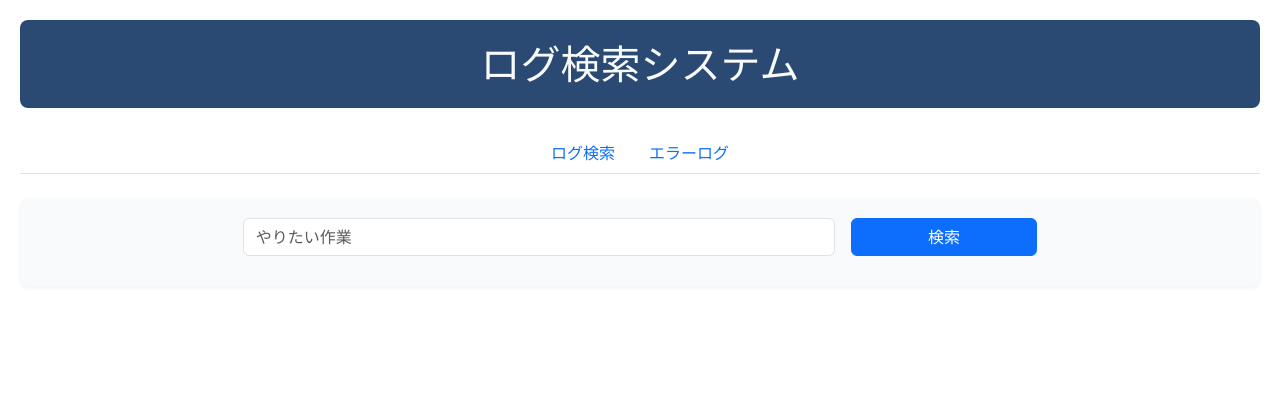
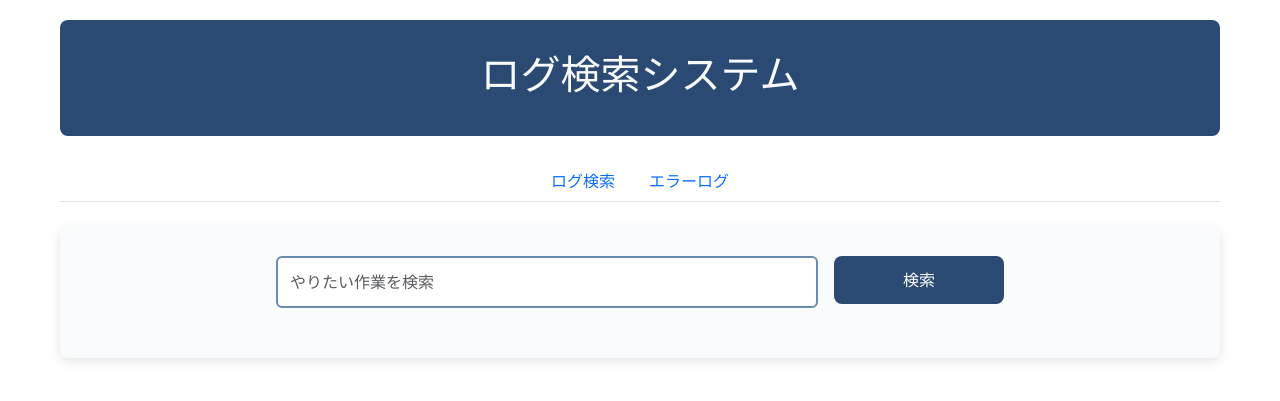
Before and after one commit to vumichien/ntt-backend, a Django app: page /process-log/ in a window 1280 px wide. Shown: the top 401 px of the page. Run offline with Django 5.2, Linux system fonts and the light colour scheme.

Commit message:
improve UI better

```diff
--- a/logsearch/processlog/static/processlog/css/style.css
+++ b/logsearch/processlog/static/processlog/css/style.css
@@ -1,99 +1,193 @@
+/* Global app container styling */
 .app-container {
-  max-width: 1600px;
+  max-width: 1200px;
   margin: 0 auto;
   padding: 20px;
 }
 
+/* Header */
 .app-header {
-  background-color: #2A4A73; /* Nhạt hơn Bedazzled Blue */
-  padding: 20px;
+  background-color: #2A4A73; /* Deep blue */
+  padding: 30px;
   text-align: center;
   border-radius: 8px;
+  margin-bottom: 30px;
+  color: #F8FAFC;
+  font-size: 2rem;
+  font-weight: bold;
+}
+
+/* Main content area styling */
+.app-main {
+  background-color: #F9FBFD;
+  border-radius: 8px;
+  padding: 30px;
+  box-shadow: 0 4px 12px rgba(0, 0, 0, 0.1);
+}
+
+/* Search bar */
+.search-bar {
+  border: 2px solid #6B8CAE;
+  border-radius: 8px;
+  padding: 12px 16px;
+  font-size: 1rem;
+}
+
+.search-button {
+  padding: 12px 16px;
+  background-color: #D64550; /* Burnt Sienna Orange */
+  color: #ffffff;
+  border: none;
+  border-radius: 8px;
+  font-size: 1rem;
+  transition: background-color 0.3s ease;
+}
+
+.search-button:hover {
+  background-color: #B83B45; /* Darker Sienna */
+}
+
+/* Card styling */
+.card {
+  background-color: #ffffff;
+  border-radius: 8px;
+  box-shadow: 0 4px 8px rgba(0, 0, 0, 0.05);
+  padding: 20px;
   margin-bottom: 20px;
 }
 
-.app-header h1 {
-  margin: 0;
-  color: #F8FAFC; /* Nhạt hơn Light background color */
+.card-header {
+  padding: 12px 16px;
+  font-size: 1.2rem;
+  font-weight: bold;
 }
 
-.app-main {
-  background-color: #F8FAFC; /* Nhạt hơn Light background color */
-  border-radius: 8px;
+.card-body {
   padding: 20px;
-  box-shadow: 0 2px 4px rgba(0, 0, 0, 0.05);
 }
 
-/* Styles for aligning the search bar and buttons */
-.search-row {
-  display: flex;
-  align-items: center;
-  justify-content: space-between;
+.card-title {
+  font-size: 1.25rem;
   margin-bottom: 20px;
 }
 
-.search-container {
-  display: flex;
-  gap: 10px;
-  align-items: center;
+/* Form input */
+.form-control {
+  border: 2px solid #6B8CAE;
+  border-radius: 6px;
+  padding: 12px;
+  margin-bottom: 20px;
+  font-size: 1rem;
 }
 
-.search-input {
-  flex: 1;
-  padding: 10px;
-  border: 1px solid #6B8CAE; /* Nhạt hơn Lighter blue */
-  border-radius: 4px;
-  font-size: 14px;
+/* Buttons */
+.btn-success {
+  background-color: #28A745;
+  border: none;
+  font-size: 1rem;
+  padding: 12px;
+  border-radius: 8px;
+  transition: background-color 0.3s ease;
 }
 
-.search-button {
-  padding: 10px 16px;
-  background-color: #D64550; /* Nhạt hơn Burnt Sienna Orange */
-  color: white;
-  border: none;
-  border-radius: 4px;
-  cursor: pointer;
-  font-size: 14px;
-  transition: background-color 0.3s;
+.btn-success:hover {
+  background-color: #218838;
 }
 
-.search-button:hover {
-  background-color: #B83B45; /* Nhạt hơn Darker Burnt Sienna */
+.btn-primary {
+  background-color: #2A4A73;
+  border: none;
+  font-size: 1rem;
+  padding: 12px;
+  border-radius: 8px;
+  transition: background-color 0.3s ease;
 }
 
-.error-log-details .react-flow__node {
-  padding: 10px;
-  border-radius: 5px;
-  font-size: 12px;
+.btn-primary:hover {
+  background-color: #223C5B;
 }
 
-.error-log-details .react-flow__edge-path {
-  stroke: #555;
-  stroke-width: 2;
+/* Results styling */
+.result-card {
+  border: none;
+  background-color: #F9FBFD;
+  box-shadow: 0 4px 12px rgba(0, 0, 0, 0.05);
+  border-radius: 10px;
 }
 
-.error-log-details .react-flow__edge-text {
-  font-size: 12px;
+.result-header {
+  background-color: #2A4A73;
+  color: white;
+  padding: 12px;
+  border-radius: 10px 10px 0 0;
+  font-size: 1.1rem;
 }
 
-.import-button {
-  height: 100%;
-  white-space: nowrap;
+.result-card .card-body {
+  padding: 16px;
 }
 
-/* Error log import button container */
-.import-error-container {
-  display: flex;
-  justify-content: flex-end;
-  margin-bottom: 10px;
+.result-card .btn {
+  background-color: #D64550;
+  color: white;
+  border-radius: 0 0 10px 10px;
 }
 
-.log-details {
-    max-width: 800px;
-    margin: 0 auto;
-    padding: 20px;
+.result-card .btn:hover {
+  background-color: #B83B45;
 }
 
+/* Question and Task Cards */
+#案件Card, #questionCard {
+  margin-top: 20px;
+  padding: 20px;
+  background-color: #ffffff;
+  border-radius: 10px;
+  box-shadow: 0 4px 8px rgba(0, 0, 0, 0.1);
+}
+/* Timeline content for log details */
+.timeline-content {
+    margin-left: 40px;
+    background: #F8FAFC;
+    padding: 16px;
+    border-radius: 8px;
+    box-shadow: 0 2px 6px rgba(0, 0, 0, 0.08);
+    display: flex;
+    flex-direction: column;
+    align-items: center;
+    max-width: 100%; /* Ensure timeline content stays within the container */
+}
+
+/* Ensure the images are responsive and don't grow too large */
+.captured-image {
+    max-width: 100%; /* Responsive image width */
+    max-height: 300px; /* Limit the max height */
+    height: auto; /* Maintain aspect ratio */
+    width: auto; /* Maintain aspect ratio */
+    border-radius: 4px;
+    margin-bottom: 12px;
+    object-fit: contain; /* Ensure image fits within the container */
+}
+
+.timeline-item {
+    margin-bottom: 30px;
+    position: relative;
+    display: flex;
+    justify-content: center;
+}
+
+.timeline-content::before {
+    content: '';
+    position: absolute;
+    left: 20px;
+    top: 20px;
+    width: 16px;
+    height: 16px;
+    background: #D64550;
+    border-radius: 50%;
+}
+
+/* Log summary styles */
 .log-summary {
     background-color: #E3EBF5;
     padding: 12px;
@@ -114,106 +208,3 @@
 .summary-value {
     color: #6B8CAE;
 }
-
-.timeline {
-    position: relative;
-    padding: 20px 0;
-}
-
-.timeline::before {
-    content: '';
-    position: absolute;
-    top: 0;
-    bottom: 0;
-    left: 20px;
-    width: 2px;
-    background: #D64550;
-}
-
-.timeline-item {
-    margin-bottom: 30px;
-    position: relative;
-}
-
-.timeline-content {
-    margin-left: 40px;
-    background: #F8FAFC;
-    padding: 16px;
-    border-radius: 8px;
-    box-shadow: 0 2px 6px rgba(0, 0, 0, 0.08);
-}
-
-.timeline-content::before {
-    content: '';
-    position: absolute;
-    left: 20px;
-    top: 20px;
-    width: 16px;
-    height: 16px;
-    background: #D64550;
-    border-radius: 50%;
-}
-
-.captured-image {
-    width: 100%;
-    height: auto;
-    border-radius: 4px;
-    margin-bottom: 12px;
-}
-
-.explanation {
-    font-size: 15px;
-    line-height: 1.5;
-    color: #2A4A73;
-    margin-bottom: 8px;
-}
-
-.action-time {
-    color: #6B8CAE;
-    font-size: 13px;
-}
-
-.btn-secondary {
-    background-color: #6B8CAE;
-    color: white;
-    border: none;
-}
-
-.btn-secondary:hover {
-    background-color: #2A4A73;
-}
-
-.timeline-item.highlighted {
-    background-color: rgba(255, 255, 0, 0.1);
-    border-left: 3px solid #ffd700;
-}
-
-.explanation.highlighted-text {
-    font-weight: bold;
-    color: #d64550;
-}
-/* Add margin and padding to the cards */
-.card {
-  background-color: #FFFFFF;
-  border-radius: 8px;
-  box-shadow: 0 2px 6px rgba(0, 0, 0, 0.1);
-  margin-bottom: 20px;
-  padding: 20px;
-}
-
-.card-body {
-  padding: 20px;
-}
-
-.card-title {
-  font-size: 1.25rem;
-  margin-bottom: 15px;
-}
-
-input.form-control {
-  margin-bottom: 10px;
-}
-
-#案件Card, #questionCard {
-  display: none;
-}
--- a/logsearch/processlog/templates/processlog/process_log.html
+++ b/logsearch/processlog/templates/processlog/process_log.html
@@ -6,10 +6,10 @@
 <form id="searchForm" class="mb-4">
     <div class="row g-3 justify-content-center">
         <div class="col-md-6">
-            <input type="text" class="form-control" placeholder="やりたい作業" name="search_query" id="searchInput">
+            <input type="text" class="form-control search-bar" placeholder="やりたい作業を検索" name="search_query" id="searchInput">
         </div>
         <div class="col-md-2">
-            <button type="submit" class="btn btn-primary w-100">検索</button>
+            <button type="submit" class="btn btn-primary w-100 search-button">検索</button>
         </div>
     </div>
 </form>
@@ -19,16 +19,20 @@
 
 <!-- 案件 Form (in a card) -->
 <div id="案件Card" class="card mt-4" style="display: none;">
+    <div class="card-header bg-primary text-white">
+        <h5 class="card-title">案件の詳細</h5>
+    </div>
     <div class="card-body">
-        <h5 class="card-title">案件</h5>
         <div id="案件Form"></div> <!-- 案件 form will be dynamically inserted here -->
     </div>
 </div>
 
 <!-- Question Form (in a card) -->
 <div id="questionCard" class="card mt-4" style="display: none;">
+    <div class="card-header bg-info text-white">
+        <h5 class="card-title">操作項目について質問</h5>
+    </div>
     <div class="card-body">
-        <h5 class="card-title">操作項目について質問</h5>
         <div id="questionForm"></div> <!-- Question form will be dynamically inserted here -->
     </div>
 </div>
```
